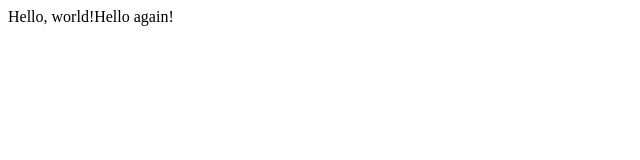
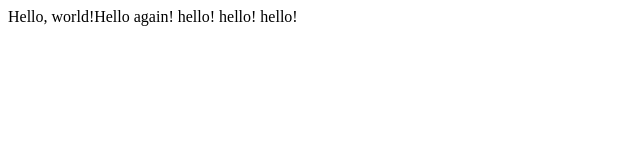
Before and after one commit to Skaradu/project00, a plain HTML site: page index.html in a window 1280 px wide. Shown: the whole page, without its empty margins (0-640 px from the left). Drawn offline with Linux system fonts and the light colour scheme.

Commit message:
Update index.html

```diff
--- a/index.html
+++ b/index.html
@@ -4,6 +4,6 @@
         <title>My Webpage</title>
     </head>
     <body>
-        Hello, world!Hello again!
+        Hello, world!Hello again! hello! hello! hello!
     </body>
 </html>
```
